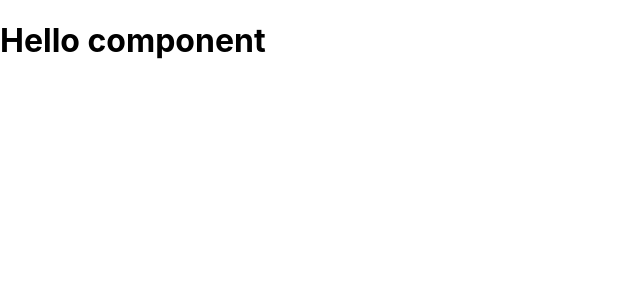
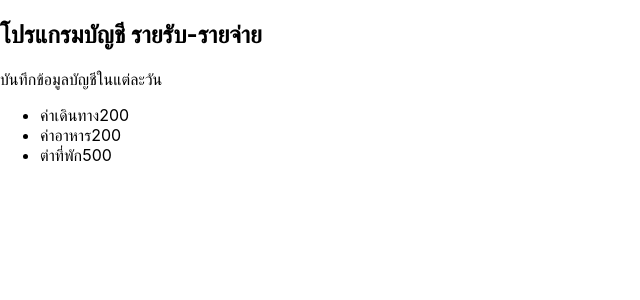
Before and after one commit to KaminariSora/React, a React (Create React App) app in the folder react-basic/: page / in a window 1280 px wide. Shown: the top 300 px of the page, without its empty margins (0-640 px from the left). Built offline with nearby package versions, Linux system fonts and the light colour scheme.

Commit message:
Learning React

```diff
--- a/react-basic/src/App.js
+++ b/react-basic/src/App.js
@@ -3,22 +3,15 @@ import './App.css';
 
 function App() {
   return (
-    <div className="App">
-      <header className="App-header">
-        <img src={logo} className="App-logo" alt="logo" />
-        <p>
-          Edit <code>src/App.js</code> and save to reload.
-        </p>
-        <a
-          className="App-link"
-          href="https://reactjs.org"
-          target="_blank"
-          rel="noopener noreferrer"
-        >
-          Learn React
-        </a>
-      </header>
-    </div>
+    <section>
+      <h1>โปรแกรมบัญชี รายรับ-รายจ่าย</h1>
+      <p>บันทึกข้อมูลบัญชีในแต่ละวัน</p>
+      <ul>
+        <li>ค่าเดินทาง<span>200</span></li>
+        <li>ค่าอาหาร<span>200</span></li>
+        <li>ต่าที่พัก<span>500</span></li>
+      </ul>
+    </section>
   );
 }
 
--- a/react-basic/src/index.js
+++ b/react-basic/src/index.js
@@ -7,7 +7,7 @@ import HelloComponent from './Components/HelloComponent';
 
 const root = ReactDOM.createRoot(document.getElementById('root'));
 root.render(
-  <HelloComponent/>
+  <App/>
 );
 
 // If you want to start measuring performance in your app, pass a function
```
